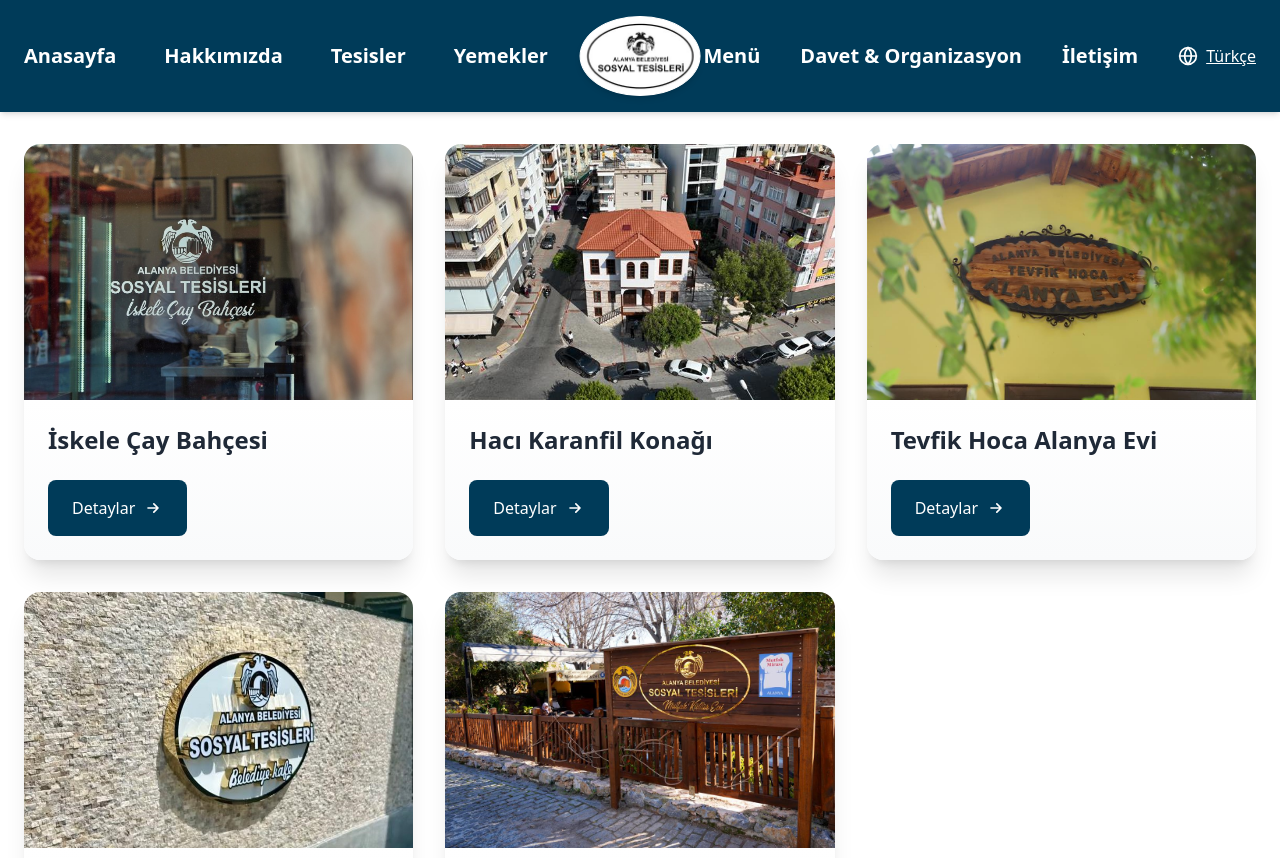
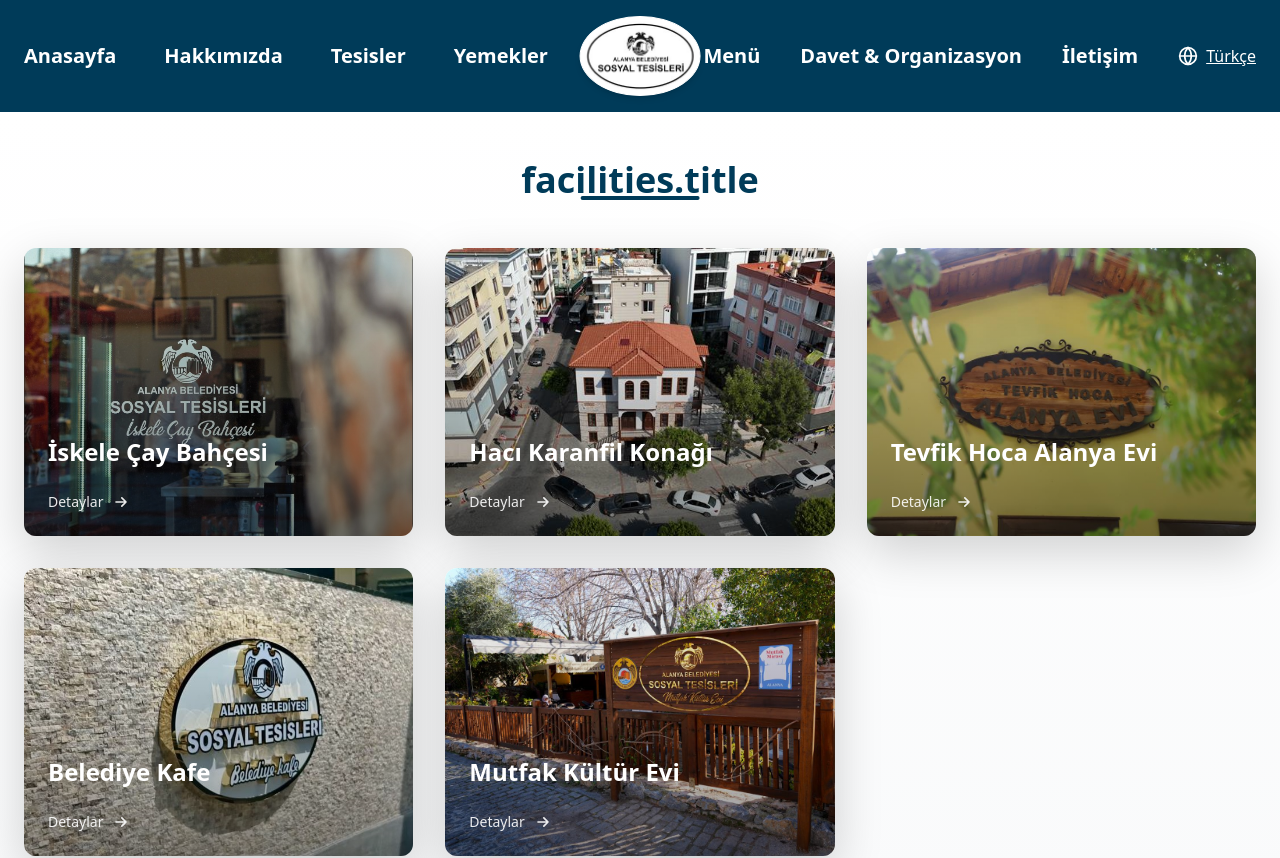
Before and after one commit to gokdeniz07/Belediye_Web, a React (Vite) app: page /facilities in a window 1280 px wide. Shown: the top 858 px of the page. Built offline with nearby package versions, Linux system fonts and the light colour scheme.

Commit message:
github klasör açılımı for apı

```diff
--- a/src/pages/facilities.jsx
+++ b/src/pages/facilities.jsx
@@ -29,32 +29,47 @@ const Facilities = () => {
   ];
 
   return (
-    <div className="container mx-auto px-4 py-8">
-      <div className="grid grid-cols-1 md:grid-cols-2 lg:grid-cols-3 gap-8">
+    <div className="max-w-7xl mx-auto py-12 px-4 sm:px-6 lg:px-8 bg-gradient-to-b from-white to-gray-50">
+      <h1 className="text-4xl font-bold mb-12 text-center text-[#003B59] relative">
+        <span className="relative inline-block">
+          {t("facilities.title")}
+          <div className="absolute bottom-0 left-1/2 transform -translate-x-1/2 w-1/2 h-1 bg-[#003B59] rounded-full"></div>
+        </span>
+      </h1>
+
+      <div className="grid grid-cols-1 sm:grid-cols-2 lg:grid-cols-3 gap-8">
         {facilities.map((facility) => (
-          <div key={facility.id} className="group relative overflow-hidden rounded-2xl bg-white shadow-xl transition-all duration-300 hover:shadow-2xl hover:-translate-y-1">
-            <div className="aspect-w-16 aspect-h-9 overflow-hidden">
+          <Link
+            to={`/facility/${facility.id}`}
+            key={facility.id}
+            className="group relative overflow-hidden rounded-xl bg-white shadow-lg hover:shadow-2xl transition-all duration-300 hover:-translate-y-1"
+          >
+            <div className="aspect-w-16 aspect-h-12 overflow-hidden">
               <img
                 src={facility.image}
-                alt={t(`facilities.${facility.id}.title`)}
-                className="h-64 w-full object-cover transition-transform duration-300 group-hover:scale-110"
+                alt={t(`facilities.${facility.id}.name`)}
+                className="w-full h-72 object-cover transition-transform duration-500 group-hover:scale-110"
               />
+              <div className="absolute inset-0 bg-gradient-to-t from-black/70 via-black/30 to-transparent opacity-60 group-hover:opacity-40 transition-opacity"></div>
             </div>
-            <div className="p-6 bg-gradient-to-b from-white to-gray-50">
-              <h3 className="text-2xl font-semibold text-gray-800 mb-4">
+
+            <div className="absolute bottom-0 left-0 right-0 p-6 text-white">
+              <h3 className="text-2xl font-bold mb-2 transform group-hover:-translate-y-1 transition-transform">
                 {t(`facilities.${facility.id}.name`)}
               </h3>
-              <Link
-                to={`/facility/${facility.id}`}
-                className="inline-flex items-center justify-center px-6 py-3 bg-[#003B59] text-white rounded-lg transition-colors duration-200 hover:bg-[#004d73] transform hover:scale-105"
-              >
-                <span>{t("facilities.details")}</span>
-                <svg className="w-5 h-5 ml-2" fill="none" stroke="currentColor" viewBox="0 0 24 24">
+              <div className="mt-4 flex items-center gap-2 text-white/90 transform group-hover:-translate-y-1 transition-transform delay-100">
+                <span className="text-sm font-medium">Detaylar</span>
+                <svg
+                  className="w-5 h-5 transition-transform group-hover:translate-x-1"
+                  fill="none"
+                  stroke="currentColor"
+                  viewBox="0 0 24 24"
+                >
                   <path strokeLinecap="round" strokeLinejoin="round" strokeWidth="2" d="M13 7l5 5m0 0l-5 5m5-5H6" />
                 </svg>
-              </Link>
+              </div>
             </div>
-          </div>
+          </Link>
         ))}
       </div>
     </div>
--- a/src/pages/organization.jsx
+++ b/src/pages/organization.jsx
@@ -97,17 +97,12 @@ const Organization = () => {
                 className="w-full h-72 object-cover transition-transform duration-500 group-hover:scale-110"
               />
               <div className="absolute inset-0 bg-gradient-to-t from-black/70 via-black/30 to-transparent opacity-60 group-hover:opacity-40 transition-opacity"></div>
-            </div>
-
-            <div className="absolute bottom-0 left-0 right-0 p-6 text-white">
+            </div>              <div className="absolute bottom-0 left-0 right-0 p-6 text-white">
               <h3 className="text-2xl font-bold mb-2 transform group-hover:-translate-y-1 transition-transform">
                 {item.name}
               </h3>
-              <p className="text-gray-200 transform group-hover:-translate-y-1 transition-transform delay-75">
-                {item.description}
-              </p>
               <div className="mt-4 flex items-center gap-2 text-white/90 transform group-hover:-translate-y-1 transition-transform delay-100">
-                <span className="text-sm font-medium">{t("organization.viewDetails")}</span>
+                <span className="text-sm font-medium">Detaylar</span>
                 <svg
                   className="w-5 h-5 transition-transform group-hover:translate-x-1"
                   fill="none"
--- a/vite.config.js
+++ b/vite.config.js
@@ -1,7 +1,8 @@
-// vite.config.js
 import { defineConfig } from 'vite';
 import react from '@vitejs/plugin-react';
 
 export default defineConfig({
+  base: '/Belediye_Web/',
+  publicDir: 'public',
   plugins: [react()],
 });
```
Also changed, not shown: 23 other files (tests, documents, lock files or other folders).
